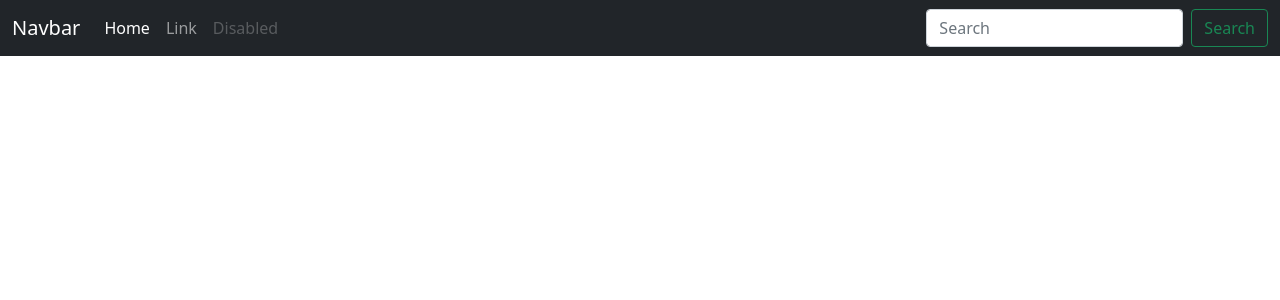
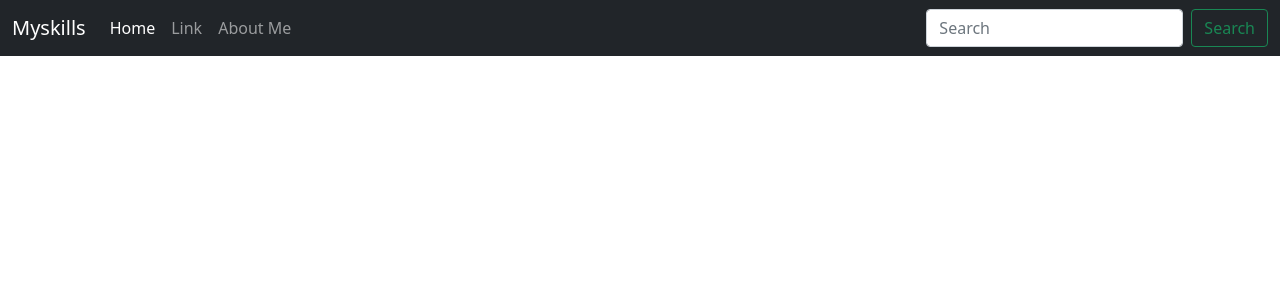
Before and after one commit to vatsal-08/MySkills, a Django app: template myskills/courses/templates/courses/base.html in a window 1280 px wide. Shown: the top 300 px of the page. Run offline with Django 4.2, Linux system fonts and the light colour scheme; the template is opened without the code that fills it, so the values that code supplies are empty.

Commit message:
Created and chanhged base.html

```diff
--- a/myskills/courses/templates/courses/base.html
+++ b/myskills/courses/templates/courses/base.html
@@ -11,7 +11,7 @@
   <body>
     <nav class="navbar navbar-expand-lg navbar-dark bg-dark">
   <div class="container-fluid">
-    <a class="navbar-brand" href="#">Navbar</a>
+    <a class="navbar-brand" href="#">Myskills</a>
     <button class="navbar-toggler" type="button" data-bs-toggle="collapse" data-bs-target="#navbarTogglerDemo02" aria-controls="navbarTogglerDemo02" aria-expanded="false" aria-label="Toggle navigation">
       <span class="navbar-toggler-icon"></span>
     </button>
@@ -24,7 +24,7 @@
           <a class="nav-link" href="#">Link</a>
         </li>
         <li class="nav-item">
-          <a class="nav-link disabled" href="#" tabindex="-1" aria-disabled="true">Disabled</a>
+          <a class="nav-link" href="{% url 'about-me' %}">About Me</a>
         </li>
       </ul>
       <form class="d-flex">
```
